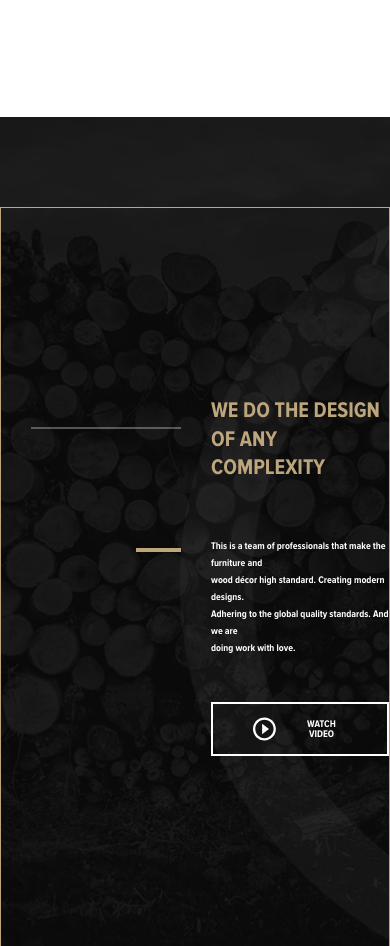
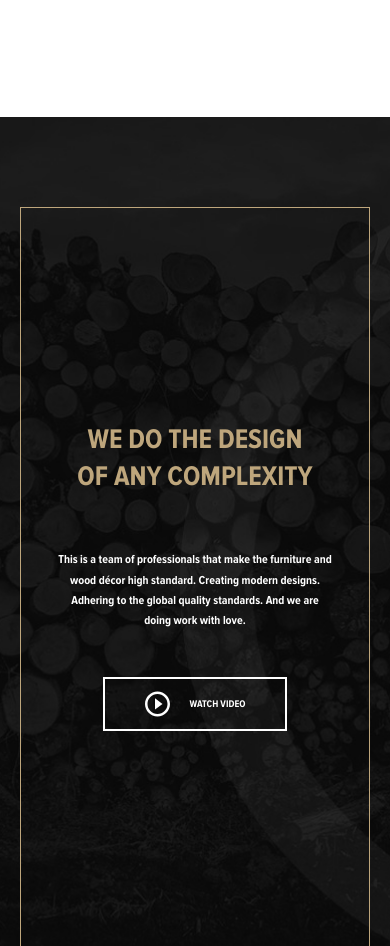
Before and after one commit to stavezie/swooder, a plain HTML site: page index.html in a window 390 px wide. Shown: the part 2866-3812 px from the top of the page. Drawn offline with Linux system fonts and the light colour scheme; files whose address does not match are found by name.

Commit message:
Add files via upload

```diff
--- a/assets/scss/_footer.scss
+++ b/assets/scss/_footer.scss
@@ -6,8 +6,9 @@
     background-size: cover;
     background-position: center;
     &__inner {
+        padding: 0 15px;
         display: flex;
-        justify-content: space-around;
+        justify-content: space-between;
         align-items: center;
     }
     &__copyrite {
@@ -22,8 +23,13 @@
     }
 }
 
-@media screen and (max-width: 600px) {
+@media screen and (max-width: 645px) {
     .footer {
-
+        &__inner {
+            justify-content: space-around;
+        }
+        img {
+            display: none;
+        }
     }
 }
--- a/assets/scss/_video.scss
+++ b/assets/scss/_video.scss
@@ -18,6 +18,8 @@
     &__wrapper {
         width: 100%;
         max-width: 1560px;
+
+        padding: 0 20px;
     }
 
     &__inner {
@@ -60,6 +62,8 @@
         border: 2px solid #fff;
 
         background: transparent;
+
+        outline: none;
     }
 
     &__btn-icon {
@@ -178,12 +182,23 @@
 
 @media screen and (max-width: 565px) {
     .video {
+        text-align: center;
+        &__inner {
+            align-items: center;
+            padding-left: 0;
+        }
         &__title {
-            font-size: 22px;
+            font-size: 28px;
+        }
+        &__title:before {
+            width: 0;
         }
 
         &__text {
-            font-size: 10px;
+            font-size: 12px;
+        }
+        &__text:before {
+            width: 0;
         }
 
         &-btn {
```
Also changed, not shown: assets/css/style.css.
